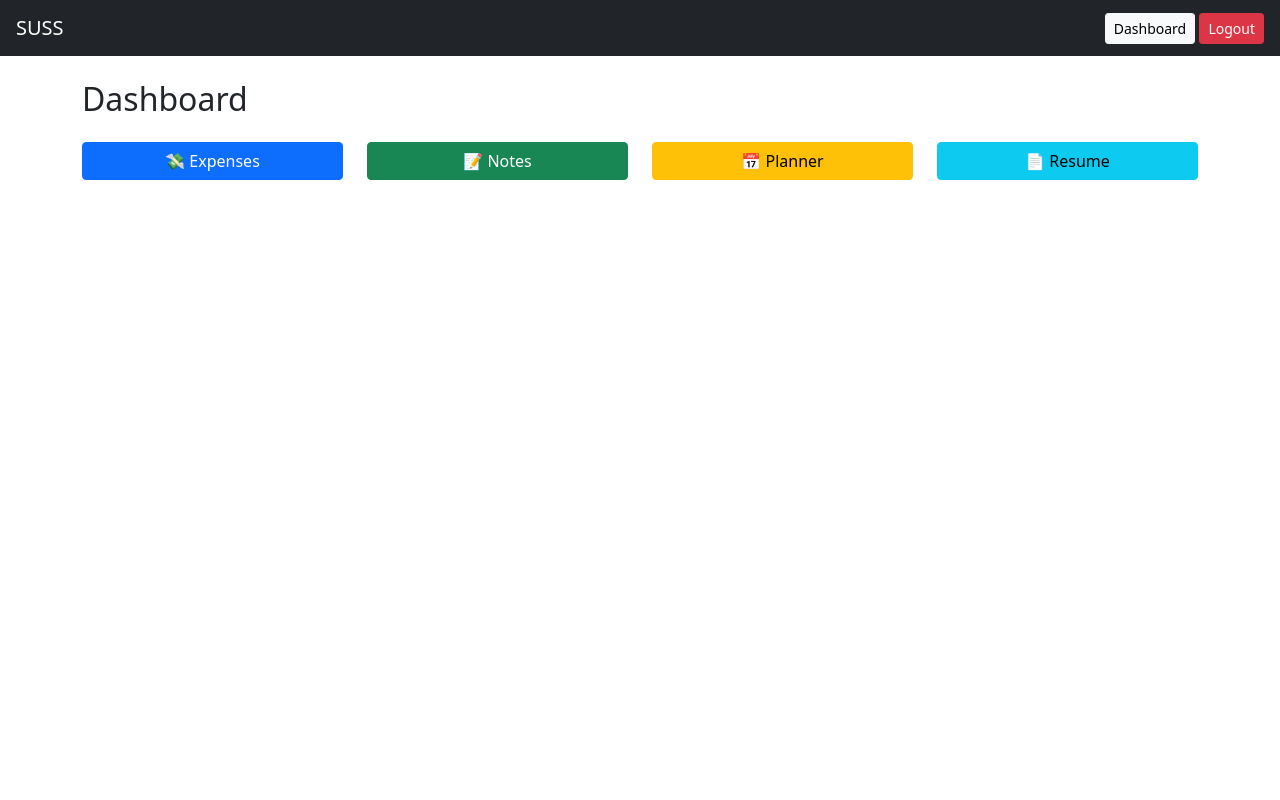
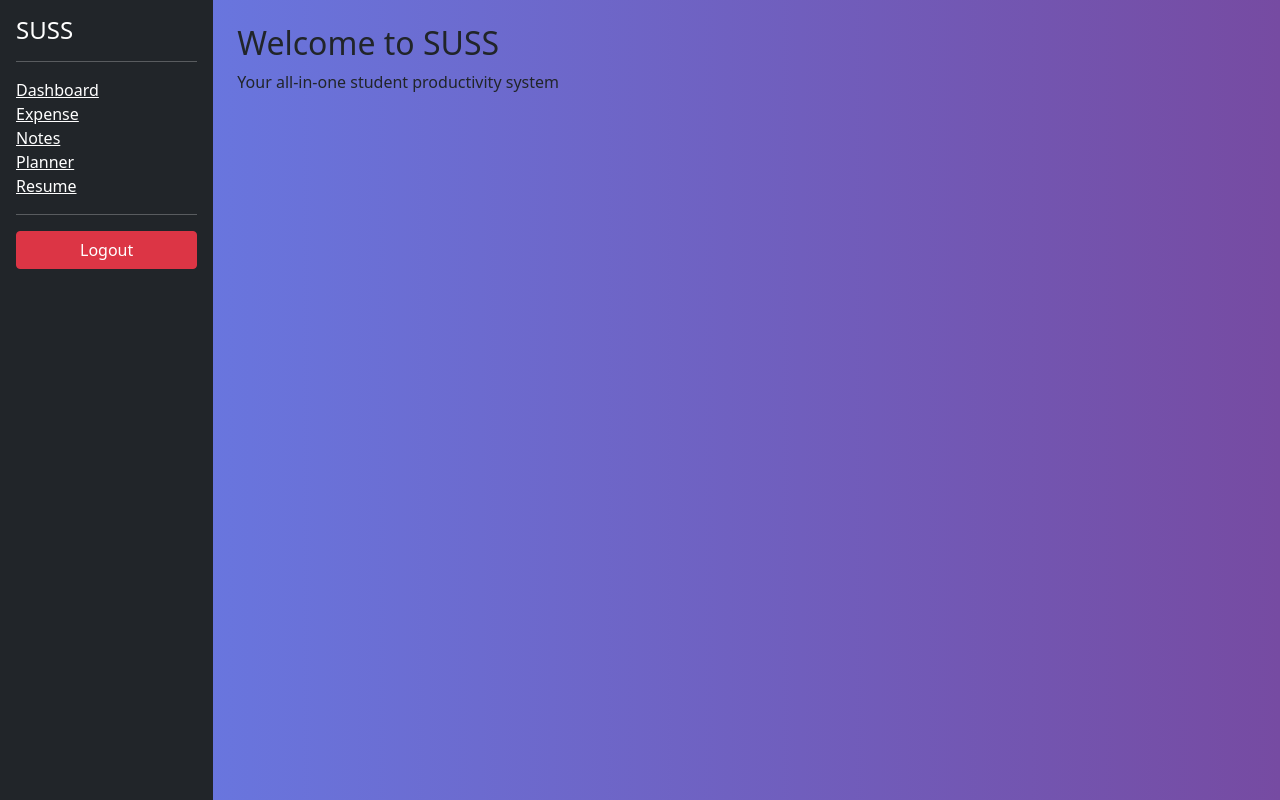
Before and after one commit to SamShri16/SUSS_Project, a Django app: page /dashboard/ in a window 1280 px wide. Run offline with Django 5.2, Linux system fonts and the light colour scheme; the visitor is signed in with stand-in values (Sample User, id 1).

Commit message:
Fixed UI Flow

```diff
--- a/suss_project/suss_project/settings.py
+++ b/suss_project/suss_project/settings.py
@@ -123,5 +123,11 @@ USE_TZ = True
 
 STATIC_URL = 'static/'
 
+STATIC_URL = '/static/'
+
+STATICFILES_DIRS = [
+    BASE_DIR / "static",
+]
+
 LOGIN_URL = '/'
 LOGIN_REDIRECT_URL = '/dashboard/'
--- a/suss_project/templates/dashboard.html
+++ b/suss_project/templates/dashboard.html
@@ -1,22 +1,89 @@
-{% extends 'base.html' %}
+<!DOCTYPE html>
+<html>
+<head>
+    <title>Dashboard - SUSS</title>
+    <link rel="stylesheet" href="/static/style.css">
+    <link href="https://cdn.jsdelivr.net/npm/bootstrap@5.0.2/dist/css/bootstrap.min.css" rel="stylesheet">
+</head>
 
-{% block content %}
+<body>
 
-<h2 class="mb-4">Dashboard</h2>
+<div class="container-fluid">
+    <div class="row">
 
-<div class="row">
-    <div class="col-md-3">
-        <a href="/expenses/" class="btn btn-primary w-100 mb-2">💸 Expenses</a>
-    </div>
-    <div class="col-md-3">
-        <a href="/notes/" class="btn btn-success w-100 mb-2">📝 Notes</a>
-    </div>
-    <div class="col-md-3">
-        <a href="/planner/" class="btn btn-warning w-100 mb-2">📅 Planner</a>
-    </div>
-    <div class="col-md-3">
-        <a href="/resume/" class="btn btn-info w-100 mb-2">📄 Resume</a>
+        <!-- Sidebar -->
+        <div class="col-md-2 bg-dark text-white p-3" style="height:100vh;">
+            <h4>SUSS</h4>
+            <hr>
+            <a href="#" class="text-white d-block" onclick="show('dashboard')">Dashboard</a>
+            <a href="#" class="text-white d-block" onclick="show('expense')">Expense</a>
+            <a href="#" class="text-white d-block" onclick="show('notes')">Notes</a>
+            <a href="#" class="text-white d-block" onclick="show('planner')">Planner</a>
+            <a href="#" class="text-white d-block" onclick="show('resume')">Resume</a>
+
+            <hr>
+            <a href="/logout/" class="btn btn-danger w-100">Logout</a>
+        </div>
+
+        <!-- Content -->
+        <div class="col-md-10 p-4">
+
+            <div id="dashboard">
+                <h2>Welcome to SUSS</h2>
+                <p>Your all-in-one student productivity system</p>
+            </div>
+
+            <div id="expense" style="display:none;">
+                <h3>Expense Tracker</h3>
+                <form method="POST" action="/expenses/">
+                    {% csrf_token %}
+                    <input name="amount" class="form-control mb-2" placeholder="Amount">
+                    <input name="category" class="form-control mb-2" placeholder="Category">
+                    <button class="btn btn-primary">Add</button>
+                </form>
+            </div>
+
+            <div id="notes" style="display:none;">
+                <h3>Notes</h3>
+                <form method="POST" action="/notes/">
+                    {% csrf_token %}
+                    <input name="title" class="form-control mb-2" placeholder="Title">
+                    <textarea name="content" class="form-control mb-2"></textarea>
+                    <button class="btn btn-success">Add</button>
+                </form>
+            </div>
+
+            <div id="planner" style="display:none;">
+                <h3>Planner</h3>
+                <form method="POST" action="/planner/">
+                    {% csrf_token %}
+                    <input name="title" class="form-control mb-2" placeholder="Task">
+                    <input type="date" name="deadline" class="form-control mb-2">
+                    <button class="btn btn-warning">Add</button>
+                </form>
+            </div>
+
+            <div id="resume" style="display:none;">
+                <h3>Resume Matcher</h3>
+                <form method="POST" action="/resume/">
+                    {% csrf_token %}
+                    <textarea name="resume" class="form-control mb-2"></textarea>
+                    <input name="skills" class="form-control mb-2">
+                    <button class="btn btn-danger">Match</button>
+                </form>
+            </div>
+
+        </div>
     </div>
 </div>
 
-{% endblock %}
+<script>
+function show(id) {
+    let sections = ["dashboard","expense","notes","planner","resume"];
+    sections.forEach(sec => document.getElementById(sec).style.display="none");
+    document.getElementById(id).style.display="block";
+}
+</script>
+
+</body>
+</html>
```
Also changed, not shown: suss_project/suss_project/static/style.css (added, +40 -0 lines), suss_project/templates/login.html (+17 -10 lines), suss_project/templates/register.html (+18 -9 lines).
